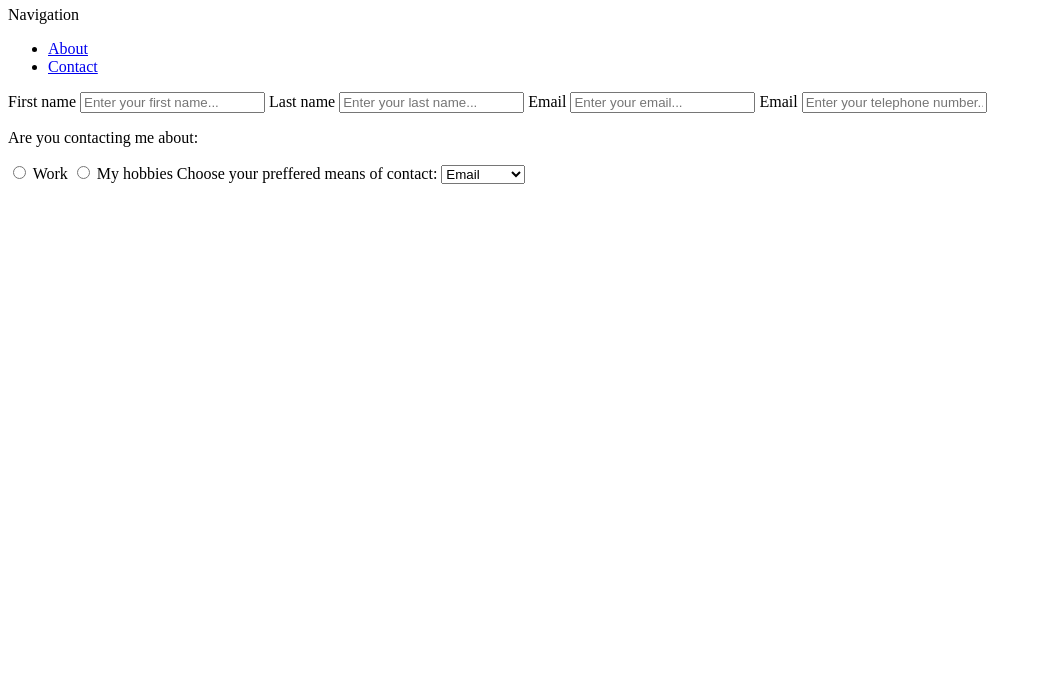
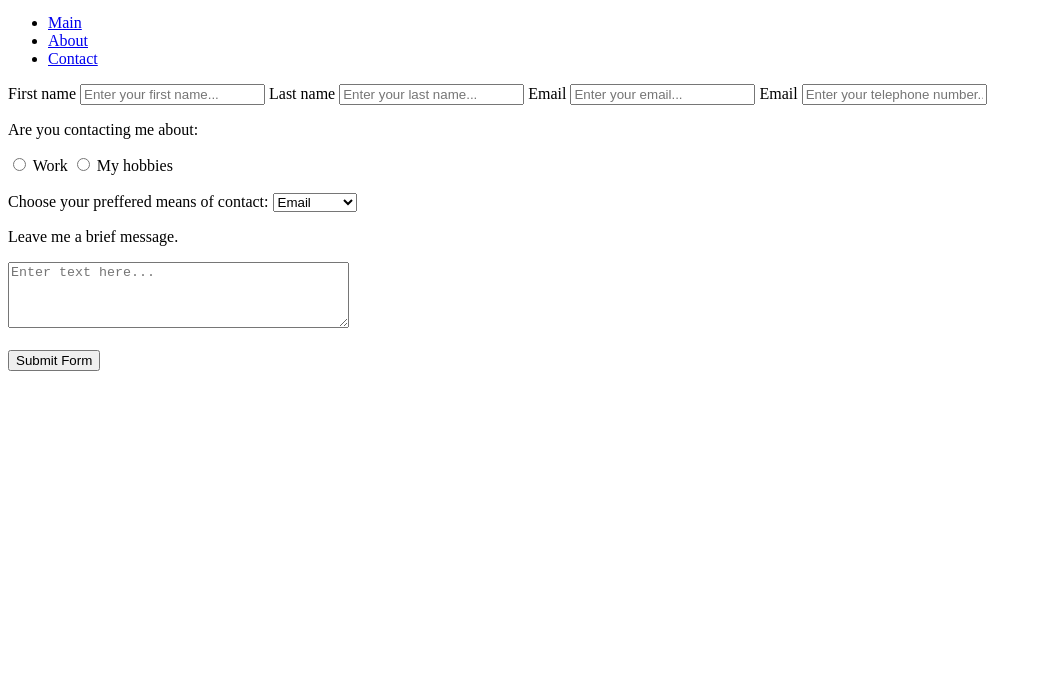
Before and after one commit to MartinDavis3/html-assignment, a plain HTML site: page contact.html in a window 1280 px wide. Shown: the part 100-800 px from the top of the page, without its empty margins (0-1042 px from the left). Drawn offline with Linux system fonts and the light colour scheme.

Commit message:
added full navigation to all pages

```diff
--- a/contact.html
+++ b/contact.html
@@ -1,4 +1,4 @@
-!DOCTYPE html>>
+<!DOCTYPE html>
 <html>
     <head>
         <title>html Assignment - Martin Davis</title>
@@ -17,6 +17,9 @@
                 Navigation
                 <ul>
                     <li>
+                        <a href=./index.html>Main</a>
+                    </li>
+                    <li>
                         <a href=./about.html>About</a>
                     </li>
                     <li>
@@ -25,7 +28,7 @@
                 </ul>
             </nav>
         </header>
-        <form action="submit.php" method="POST">
+        <form action="submit.php" method="POST" id="usrform">
             <label for=first-name>
                 First name
                 <input type="text" name="first-name" placeholder="Enter your first name...">
@@ -51,6 +54,7 @@
                 <input type="radio" name="subject" value="My hobbies">
                 My hobbies
             </label>
+            <br><br>
             <label for="contact-means">
                 Choose your preffered means of contact:
                 <select name="contact-means">
@@ -58,4 +62,9 @@
                     <option value="Telephone">Telephone</option>
                 </select>
             </label>
+            <br>
+            <p>Leave me a brief message.</p>
+            <textarea name="comment" form="usrform" placeholder="Enter text here..." cols="40" rows="4"></textarea>
+            <br><br>
+            <input type="submit" value="Submit Form">
         </form>
```
Also changed, not shown: about.html (+6 -1 lines), index.html (+3 -0 lines).
